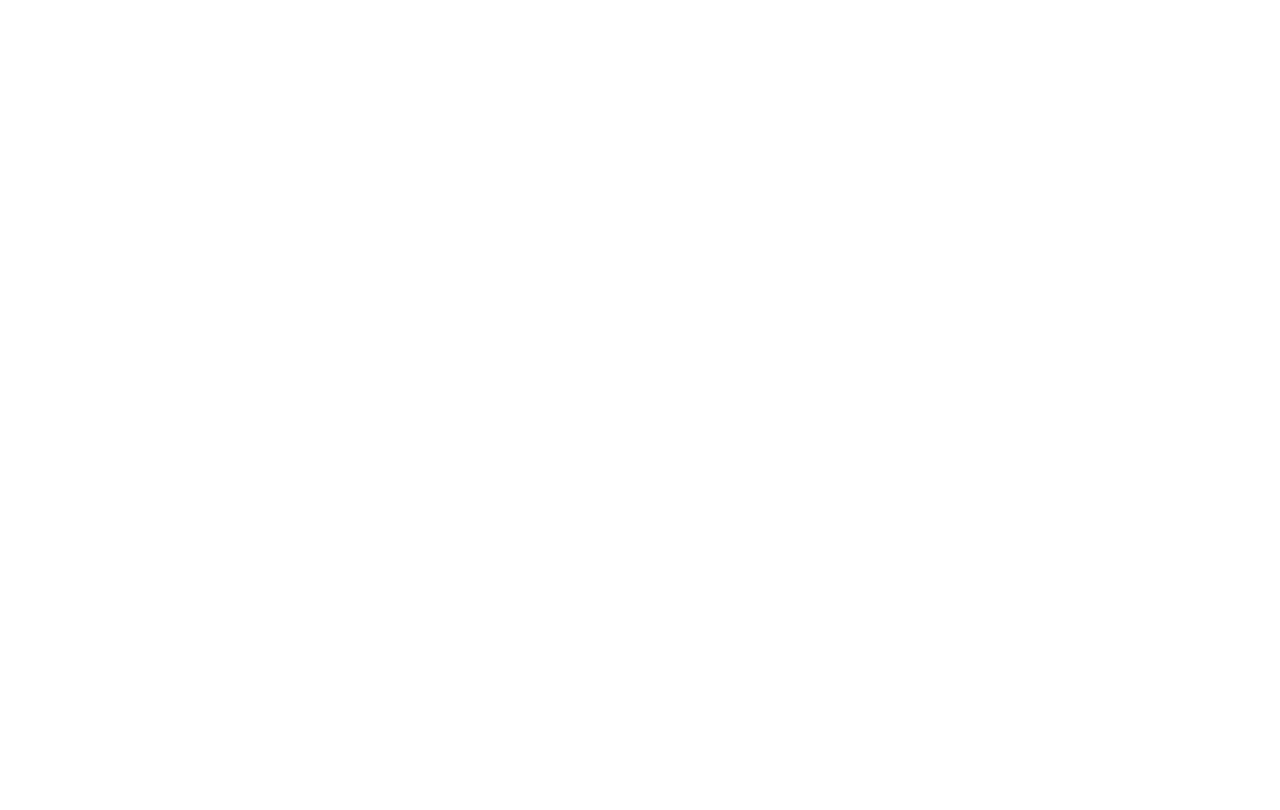
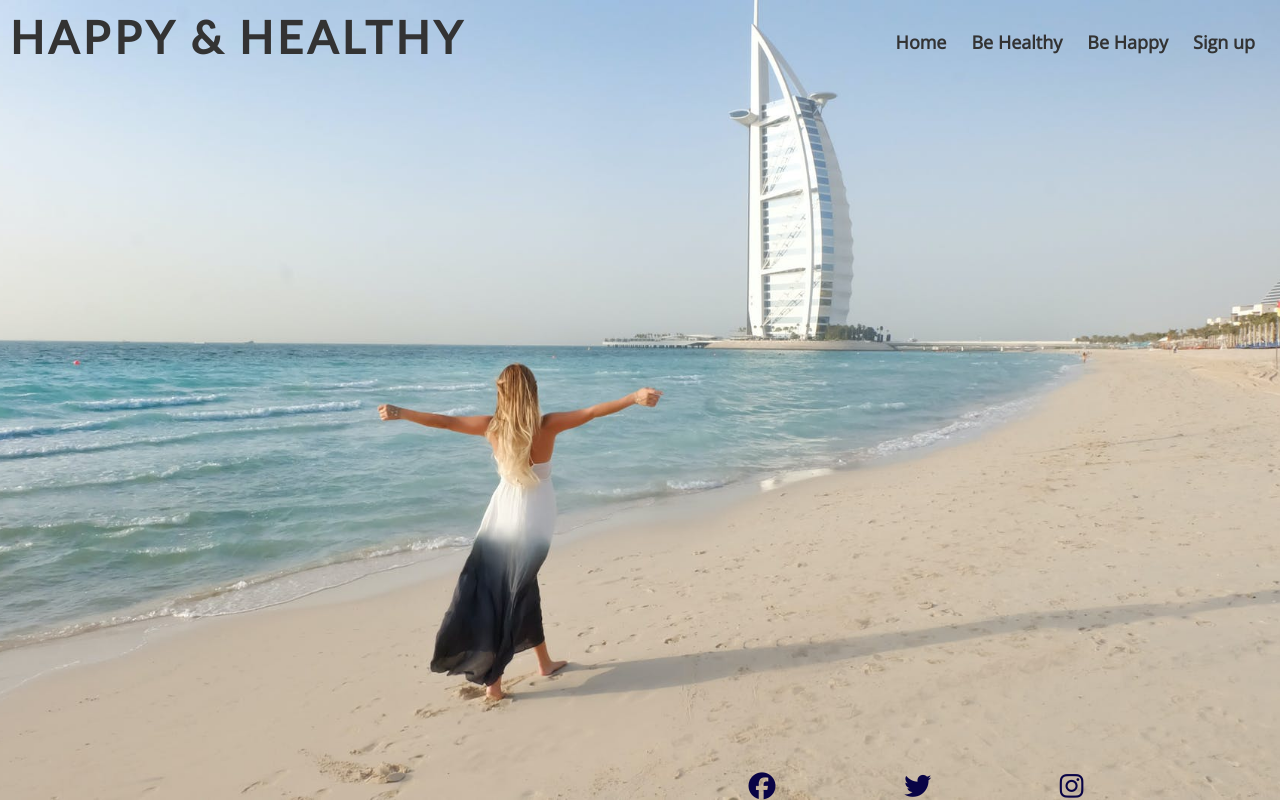
Before and after one commit to HG42022/Healthy-Happy-Club, a plain HTML site: page skin-care.html in a window 1280 px wide. Drawn offline with nearby package versions, Linux system fonts and the light colour scheme.

Commit message:
Create the structure bor both skin care and prevention files based on the index file

```diff
--- a/prevention.html
+++ b/prevention.html
@@ -11,7 +11,59 @@
     <link rel="stylesheet" href="assets/css/style.css">
     <title>Prevention</title>
 </head>
+
 <body>
+    <!--the header-->
+    <header>
+        <nav id="menu">
+            <a href="index.html">
+                <h1 id="logo">Happy & Healthy</h1>
+            </a>
+
+            <a class="push" href="index.html" aria-label="go to the top of the page">Home</a>
+            <a href="healthy.html" aria-label="go to be healthy page">Be Healthy</a>
+            <a href="happy.html" aria-label="go to be happy page">Be Happy</a>
+            <a href="signup.html" aria-label="go to sign up page">Sign up</a>
+        </nav>
+
+    </header>
+
+    <main>
+
+        <!--this is section for prevention-->
+        <section>
+
+
+        </section>
+    </main>
+
+    <!--this is the hero picture-->
+    <section>
+        <div class="container-hero">
+        </div>
+    </section>
+
+
+
+
+    <!--footer with links to social media-->
+    <footer>
+        <div class="footer-frame">
+            <ul>
+                <li class="social-media"><a href="https://www.facebook.com/" target="_blank" rel="noopener"
+                        aria-label="Find us on Facebook (link opens in a new tab)"><i
+                            class="fa-brands fa-facebook"></i></a>
+                </li>
+                <li class="social-media"><a href="https://twitter.com/" target="_blank" rel="noopener"
+                        aria-label="Find us on Twitter"><i class="fa-brands fa-twitter"></i></a></li>
+                <li class="social-media"><a href="https://www.instagram.com/?hl=en" target="_blank" rel="noopener"
+                        aria-label="Find us on Instagram"><i class="fa-brands fa-instagram"></i></a></li>
+            </ul>
+        </div>
+        <!-- font awesome script -->
+    </footer>
+    <script src="https://kit.fontawesome.com/4c409b2329.js" crossorigin="anonymous"></script>
+
 
 </body>
 </html>
--- a/skin-care.html
+++ b/skin-care.html
@@ -0,0 +1,69 @@
+<!DOCTYPE html>
+<html lang="en">
+
+<head>
+    <meta charset="UTF-8">
+    <meta http-equiv="X-UA-Compatible" content="IE=edge">
+    <meta name="viewport" content="width=device-width, initial-scale=1.0">
+    <meta name="description" content=" A club for educating people about living healthy and happy">
+    <meta name="keywords" content=" education, healthy, happy life">
+
+    <link rel="stylesheet" href="assets/css/style.css">
+    <title>Skin Care</title>
+</head>
+
+<body>
+    <!--the header-->
+    <header>
+        <nav id="menu">
+            <a href="index.html">
+                <h1 id="logo">Happy & Healthy</h1>
+            </a>
+
+            <a class="push" href="index.html" aria-label="go to the top of the page">Home</a>
+            <a href="healthy.html" aria-label="go to be healthy page">Be Healthy</a>
+            <a href="happy.html" aria-label="go to be happy page">Be Happy</a>
+            <a href="signup.html" aria-label="go to sign up page">Sign up</a>
+        </nav>
+
+    </header>
+
+    <main>
+
+        <!--this is section for Skin Care-->
+        <section>
+
+
+        </section>
+    </main>
+
+    <!--this is the hero picture-->
+    <section>
+        <div class="container-hero">
+        </div>
+    </section>
+
+
+
+
+    <!--footer with links to social media-->
+    <footer>
+        <div class="footer-frame">
+            <ul>
+                <li class="social-media"><a href="https://www.facebook.com/" target="_blank" rel="noopener"
+                        aria-label="Find us on Facebook (link opens in a new tab)"><i
+                            class="fa-brands fa-facebook"></i></a>
+                </li>
+                <li class="social-media"><a href="https://twitter.com/" target="_blank" rel="noopener"
+                        aria-label="Find us on Twitter"><i class="fa-brands fa-twitter"></i></a></li>
+                <li class="social-media"><a href="https://www.instagram.com/?hl=en" target="_blank" rel="noopener"
+                        aria-label="Find us on Instagram"><i class="fa-brands fa-instagram"></i></a></li>
+            </ul>
+        </div>
+        <!-- font awesome script -->
+    </footer>
+    <script src="https://kit.fontawesome.com/4c409b2329.js" crossorigin="anonymous"></script>
+
+
+</body>
+</html>
```
